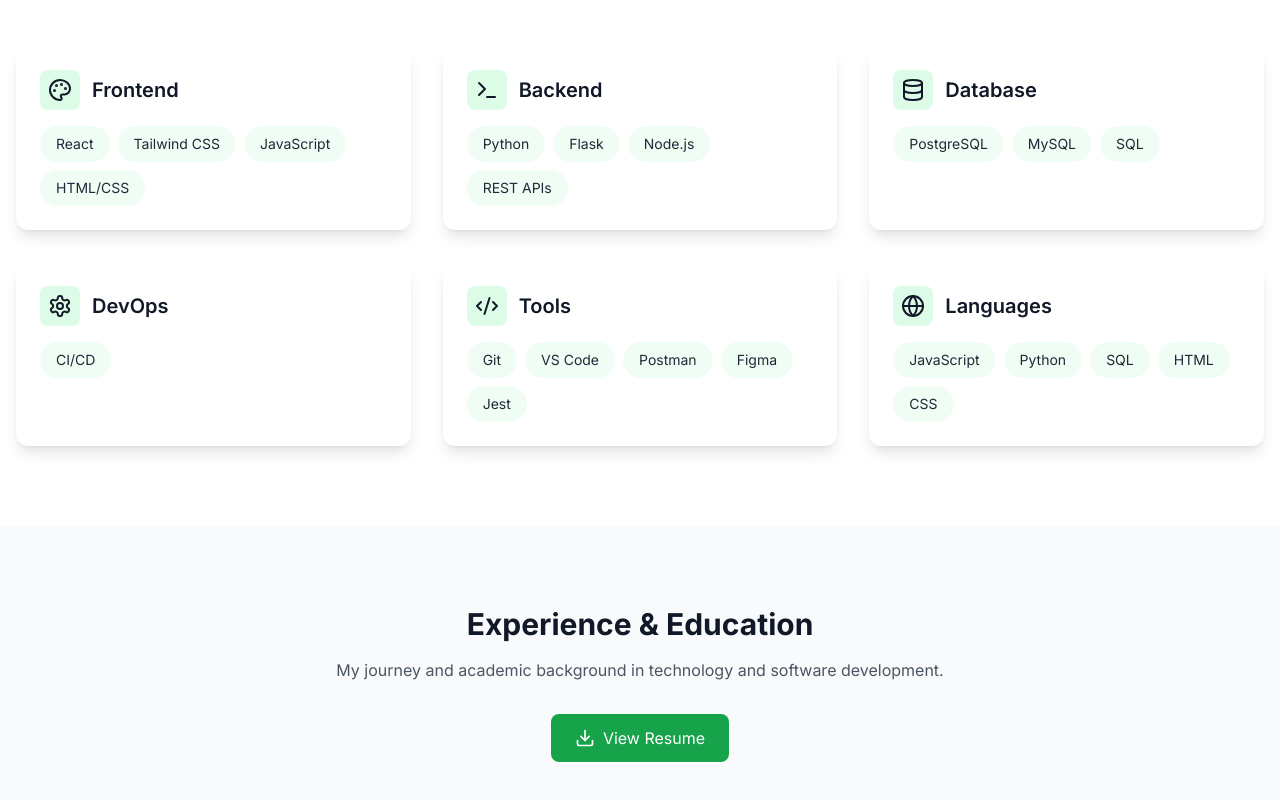
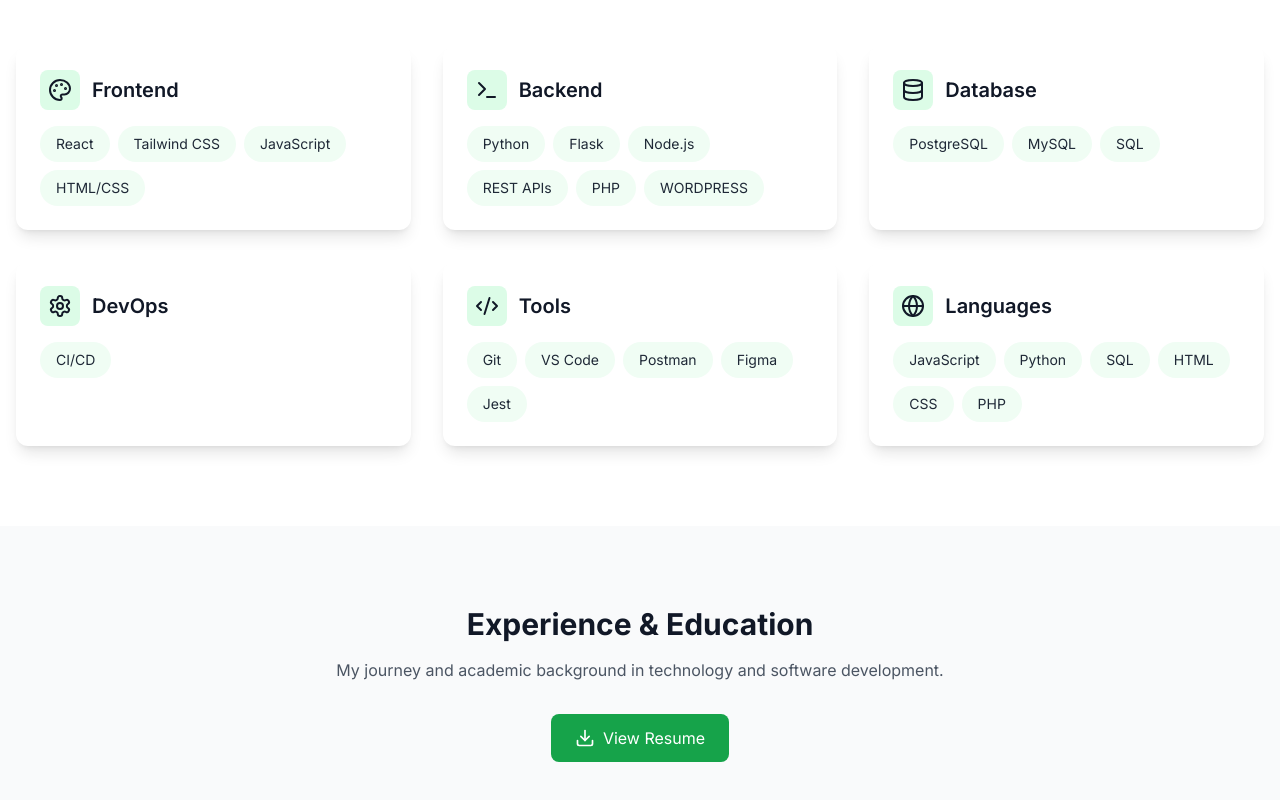
Before and after one commit to nahashon-source/my-portfolio, a React (Vite) app: page / in a window 1280 px wide. Shown: the part 2728-3528 px from the top of the page. Built offline with nearby package versions, Linux system fonts and the light colour scheme.

Commit message:
add skills

```diff
--- a/src/components/Skills.jsx
+++ b/src/components/Skills.jsx
@@ -11,7 +11,7 @@
   {
     title: 'Backend',
     icon: <Terminal size={24} />,
-    skills: ['Python', 'Flask', 'Node.js', 'REST APIs', ''],
+    skills: ['Python', 'Flask', 'Node.js', 'REST APIs', 'PHP' , 'WORDPRESS'],
   },
   {
     title: 'Database',
@@ -31,7 +31,7 @@
   {
     title: 'Languages',
     icon: <Globe size={24} />,
-    skills: ['JavaScript', 'Python', 'SQL', 'HTML', 'CSS'],
+    skills: ['JavaScript', 'Python', 'SQL', 'HTML', 'CSS', 'PHP']
   },
 ];
 
```
